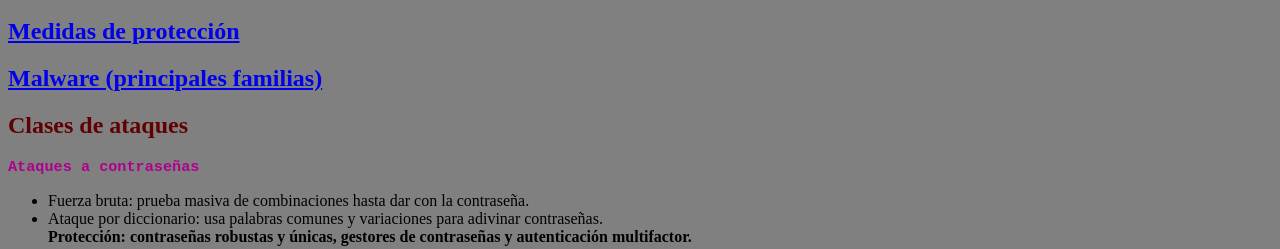
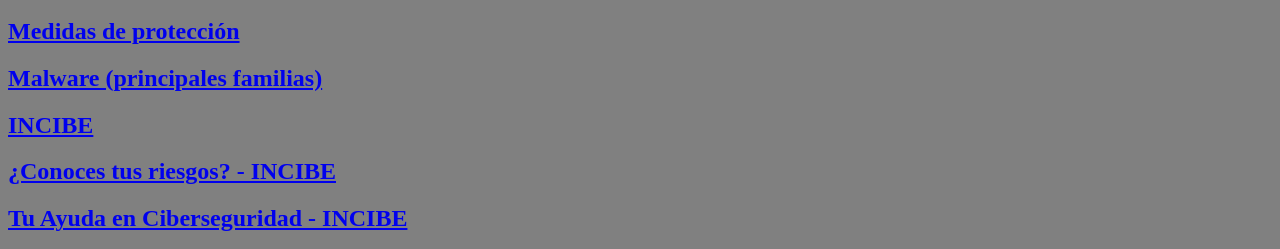
Before and after one commit to melanyabril4/P-gina-web-de-ciberseguridad, a plain HTML site: page index.html in a window 1280 px wide. Shown: the part 503-752 px from the top of the page. Drawn offline with Linux system fonts and the light colour scheme.

Commit message:
Update index.html

```diff
--- a/index.html
+++ b/index.html
@@ -19,6 +19,10 @@
 	<h2><a href="#Mecanismo de protección y defensa">Mecanismo de protección y defensa</a></h2>
 	<h2><a href="#Medidas de protección">Medidas de protección</a></h2>
 	<h2><a href="#Malware (principales familias)">Malware (principales familias)</a></h2>
+
+	<h2><a href= https://www.incibe.es/> INCIBE </a></h2>
+	<h2><a href= https://www.incibe.es/empresas/herramientas/conoces-tus-riesgos /> ¿Conoces tus riesgos? - INCIBE</a></h2>
+	<h2><a href= https://www.incibe.es/linea-de-ayuda-en-ciberseguridad/> Tu Ayuda en Ciberseguridad - INCIBE </a></h2>
 
 	<h2>Clases de ataques</h2>
 	<h3>Ataques a contraseñas </h3>
```
